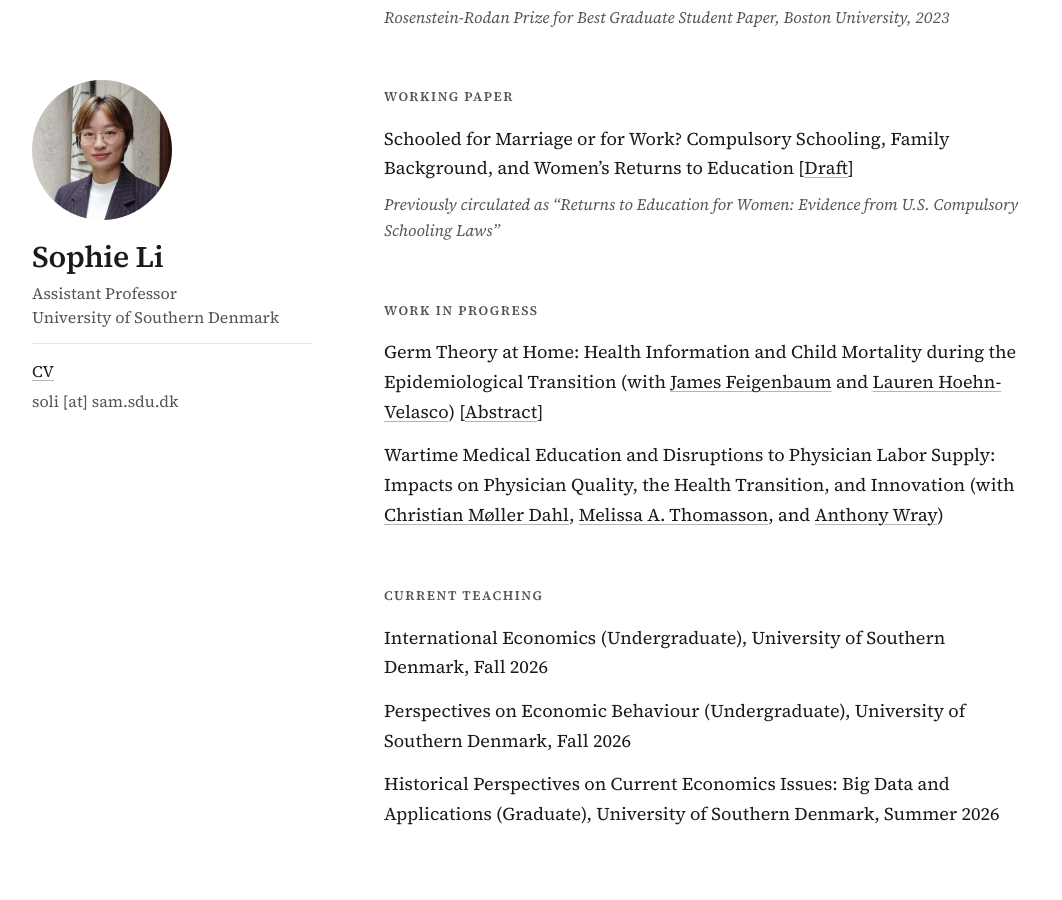
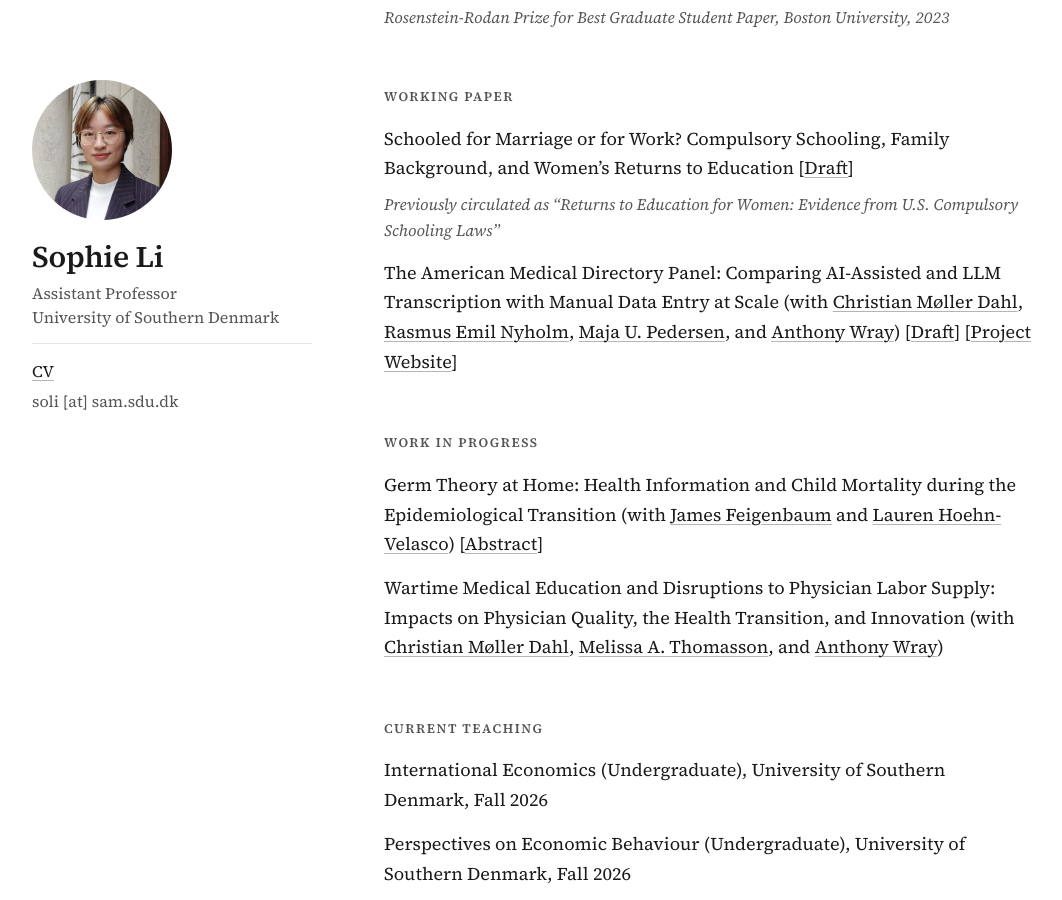
Before and after one commit to sophieli-econ/sophieli-econ.github.io, a Jekyll site: the page built from index.markdown, in a window 1280 px wide and 900 px high, scrolled down 515 px. Shown: the whole window, without its empty margins (108-1170 px from the left). Built offline with Jekyll 4.4.1, drawn with Linux system fonts in a browser that asks for light colours.

Commit message:
Update index.markdown

```diff
--- a/index.markdown
+++ b/index.markdown
@@ -24,6 +24,8 @@ Schooled for Marriage or for Work? Compulsory Schooling, Family Background, and
 
 * Previously circulated as "Returns to Education for Women: Evidence from U.S. Compulsory Schooling Laws"
 
+The American Medical Directory Panel: Comparing AI-Assisted and LLM Transcription with Manual Data Entry at Scale (with <a href="https://portal.findresearcher.sdu.dk/da/persons/christian-m%C3%B8ller-dahl/" target="_blank" rel="noopener noreferrer">Christian Møller Dahl</a>, <a href="https://portal.findresearcher.sdu.dk/da/persons/rasmusen/" target="_blank" rel="noopener noreferrer">Rasmus Emil Nyholm</a>, <a href="https://portal.findresearcher.sdu.dk/da/persons/mup/" target="_blank" rel="noopener noreferrer">Maja U. Pedersen</a>, and <a href="https://sites.google.com/view/anthonywray/home" target="_blank" rel="noopener noreferrer">Anthony Wray</a>) [<a href="pdfs/amd_data_note_2026_v1.pdf" target="_blank" rel="noopener noreferrer">Draft</a>] [<a href="https://anthonywray.github.io/amd-site/" target="_blank" rel="noopener noreferrer">Project Website</a>]
+
 ### Work in Progress
 
 Germ Theory at Home: Health Information and Child Mortality during the Epidemiological Transition (with <a href="https://jamesfeigenbaum.github.io/" target="_blank" rel="noopener noreferrer">James Feigenbaum</a> and <a href="https://www.laurenhoehnvelasco.com/" target="_blank" rel="noopener noreferrer">Lauren Hoehn-Velasco</a>) [<a href="pdfs/GermTheory_Abstract.pdf" target="_blank" rel="noopener noreferrer">Abstract</a>]
```
